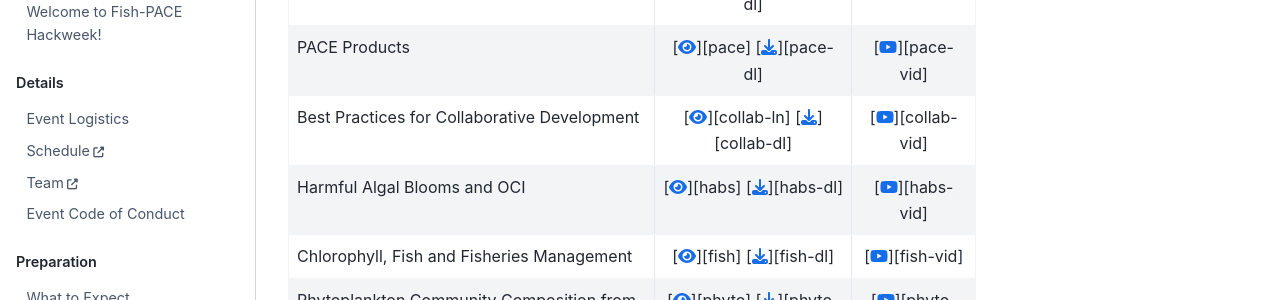
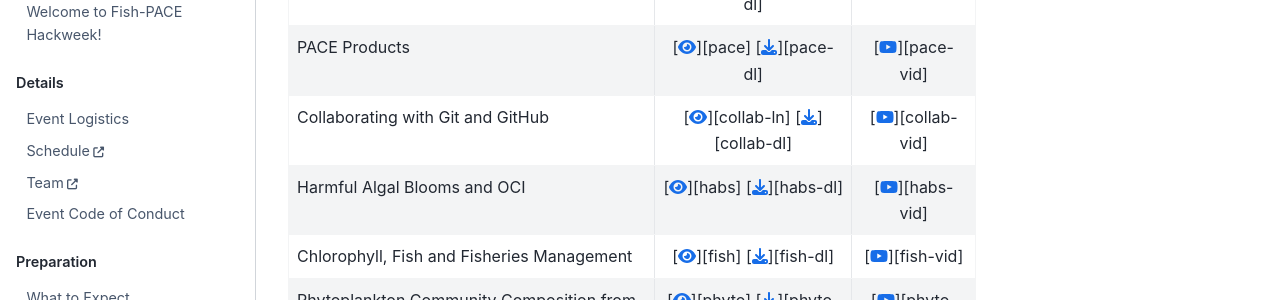
Before and after one commit to fish-pace/hackweek-2025, a Jupyter Book: the page built from book/presentations/lectures.md, in a window 1280 px wide and 1136 px high. Shown: the part 312-612 px from the top of the window. Built offline with Jupyter Book 1.0.4 settings and Sphinx 7.4.7 and the Sphinx Book theme 1.1.4, drawn with Linux system fonts in a browser that asks for light colours; pages that are not in the unit, such as notebooks, are missing from menus.

Commit message:
Update lectures.md

```diff
--- a/book/presentations/lectures.md
+++ b/book/presentations/lectures.md
@@ -7,7 +7,7 @@ The slides and recordings will be linked from this page as they become available
 | Welcome to the Hackweek                 | [{fas}`eye;sd-text-primary`][welcome] [{fas}`download;sd-text-primary`][welcome-dl]    | [{fab}`youtube;sd-text-primary`][welcome-vid] |
 | Intro to Hyperspectral Data  | [{fas}`eye;sd-text-primary`][hyper] [{fas}`download;sd-text-primary`][hyper-dl]    | [{fab}`youtube;sd-text-primary`][hyper-vid] |
 | PACE Products     | [{fas}`eye;sd-text-primary`][pace] [{fas}`download;sd-text-primary`][pace-dl]         | [{fab}`youtube;sd-text-primary`][pace-vid] |
-| Best Practices for Collaborative Development | [{fas}`eye;sd-text-primary`][collab-ln] [{fas}`download;sd-text-primary`][collab-dl] | [{fab}`youtube;sd-text-primary`][collab-vid] |
+| Collaborating with Git and GitHub | [{fas}`eye;sd-text-primary`][collab-ln] [{fas}`download;sd-text-primary`][collab-dl] | [{fab}`youtube;sd-text-primary`][collab-vid] |
 | Harmful Algal Blooms and OCI                              | [{fas}`eye;sd-text-primary`][habs] [{fas}`download;sd-text-primary`][habs-dl]       | [{fab}`youtube;sd-text-primary`][habs-vid] |
 | Chlorophyll, Fish and Fisheries Management    | [{fas}`eye;sd-text-primary`][fish] [{fas}`download;sd-text-primary`][fish-dl]    | [{fab}`youtube;sd-text-primary`][fish-vid] |
 | Phytoplankton Community Composition from Ocean Color  | [{fas}`eye;sd-text-primary`][phyto] [{fas}`download;sd-text-primary`][phyto-dl]   | [{fab}`youtube;sd-text-primary`][phyto-vid] |
```
